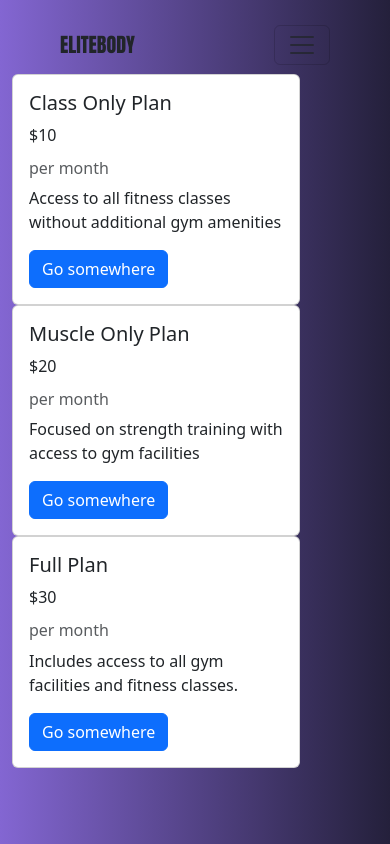
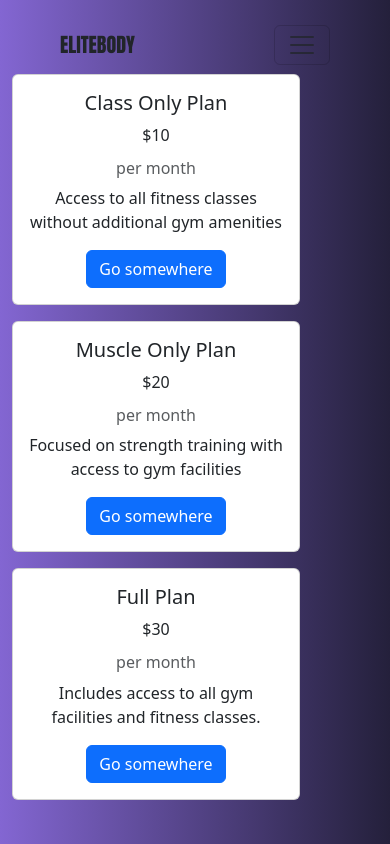
Before and after one commit to Nilost21/ProyectoFinalFront, a React (Vite) app: page /plans in a window 390 px wide. Built offline with nearby package versions, Linux system fonts and the light colour scheme; data requests are answered from the project's data file.

Commit message:
se trabajo en el responsive de las cards

```diff
--- a/src/components/planComponents/CardPlan.jsx
+++ b/src/components/planComponents/CardPlan.jsx
@@ -13,7 +13,7 @@ function CardPlan ({name, price, description, page}) {
   };
   return (
     <>
-    <Card style={{ width: '18rem' }}>
+    <Card style={{ width: '18rem'}} className='mb-3 mb-lg-0'>
       <Card.Body>
         <Card.Title>{name}</Card.Title>
         <Card.Text>${price}</Card.Text>
--- a/src/pages/Plans/PlanList.jsx
+++ b/src/pages/Plans/PlanList.jsx
@@ -12,9 +12,9 @@ const PlanList = () => {
   return (
     <>
     <Container>
-            <Row>
+            <Row className="justify-content-center">
                 {plans.map((product) => (
-                    <Col key={product.id}>
+                    <Col key={product.id}  lg={4} className="text-center" >
                         <CardPlan
                             name={product.name}
                             price={product.price}
```
